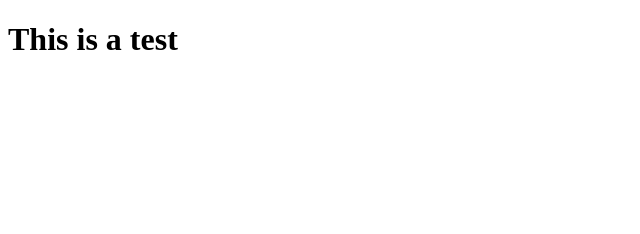
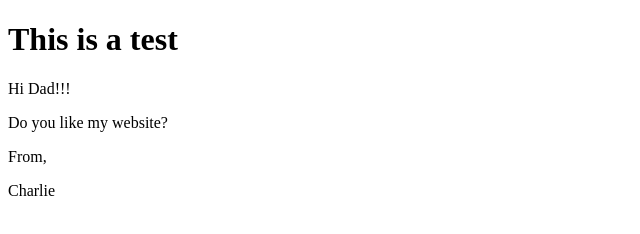
Before and after one commit to cfredberg/cfredberg.github.io, a plain HTML site: page index.html in a window 1280 px wide. Shown: the whole page, without its empty margins (0-640 px from the left). Drawn offline with Linux system fonts and the light colour scheme.

Commit message:
Update index.html

```diff
--- a/index.html
+++ b/index.html
@@ -5,5 +5,9 @@
 </head>
 <body>
 <h1>This is a test</h1>
+  <p>Hi Dad!!!</p>
+  <p>Do you like my website?</p>
+  <p>From,</p>
+  <p>Charlie</p>
 </body>
 </html>
```
